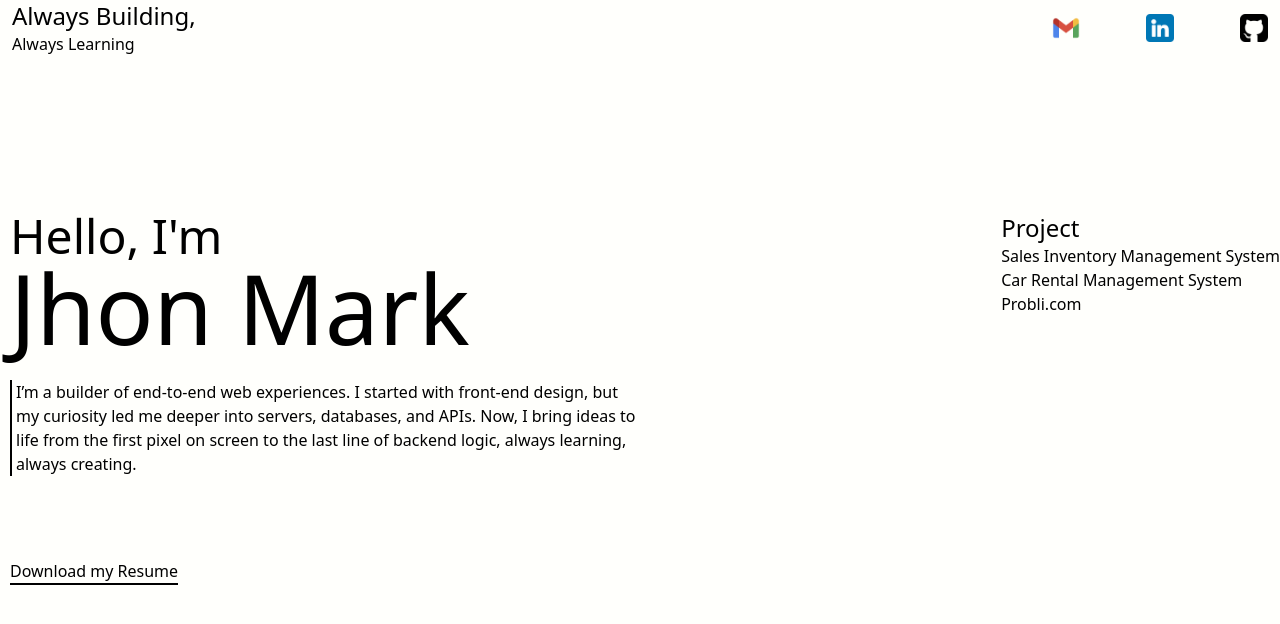
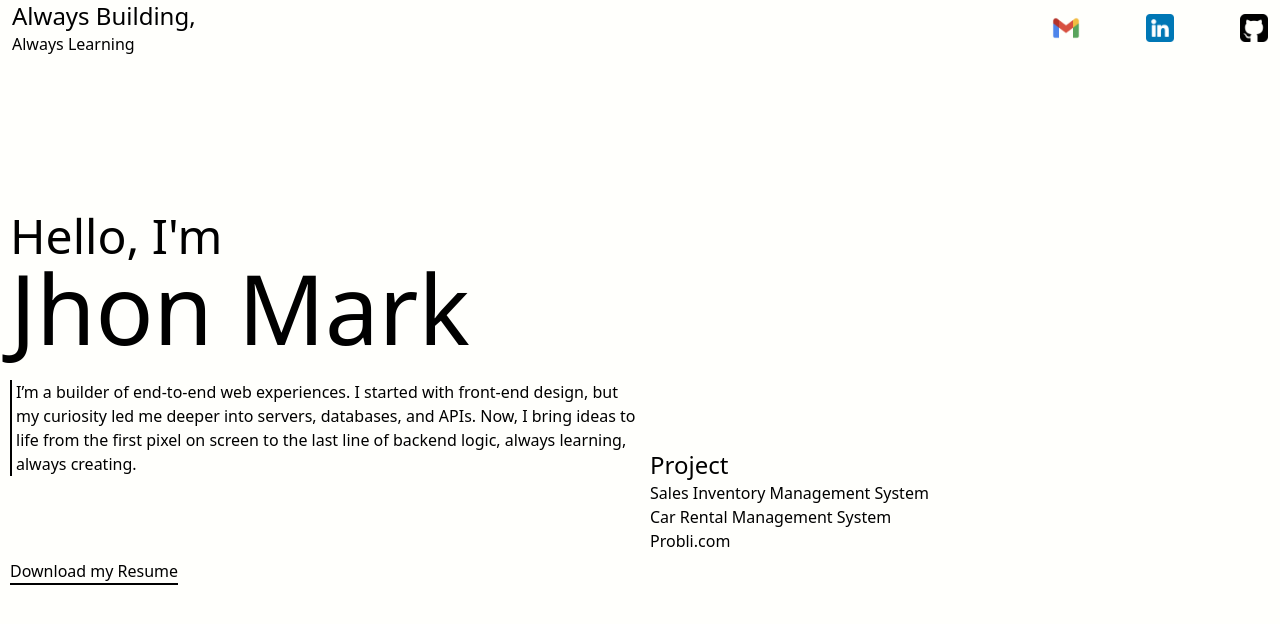
Before and after one commit to MarkRyuo/my_Portfolio, a React (Vite) app: page / in a window 1280 px wide. Shown: the top 624 px of the page. Built offline with nearby package versions, Linux system fonts and the light colour scheme.

Commit message:
Subject: Update

```diff
--- a/src/App.jsx
+++ b/src/App.jsx
@@ -15,7 +15,7 @@ function App() {
           <section className="">
             <LeftHero />
           </section>
-          <section className="">
+          <section className="flex items-center justify-end px-2.5 lg:justify-start">
             <RightHero />
           </section>
         </div>
--- a/src/components/rightHeroCompts.jsx
+++ b/src/components/rightHeroCompts.jsx
@@ -5,7 +5,7 @@ import SystemCompts from "./systemCompts"
 function RightHero(){
 
     return(
-        <div className="flex flex-col items-end">
+        <div className="flex flex-col items-end w-full lg:items-start">
             <div>
                 <h1 className="text-2xl">Project</h1>
                 <SystemCompts sysName="Sales Inventory Management System" url="https://www.facebook.com/"/>
```
